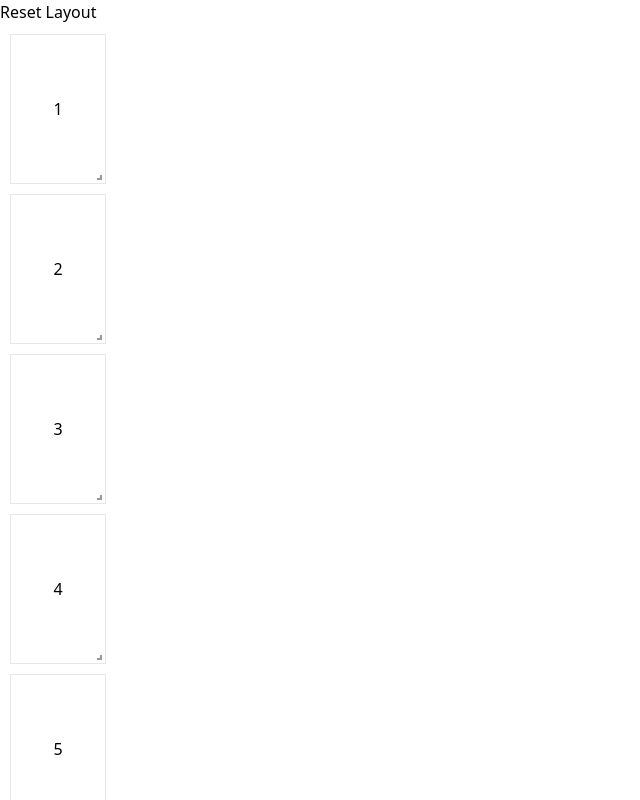
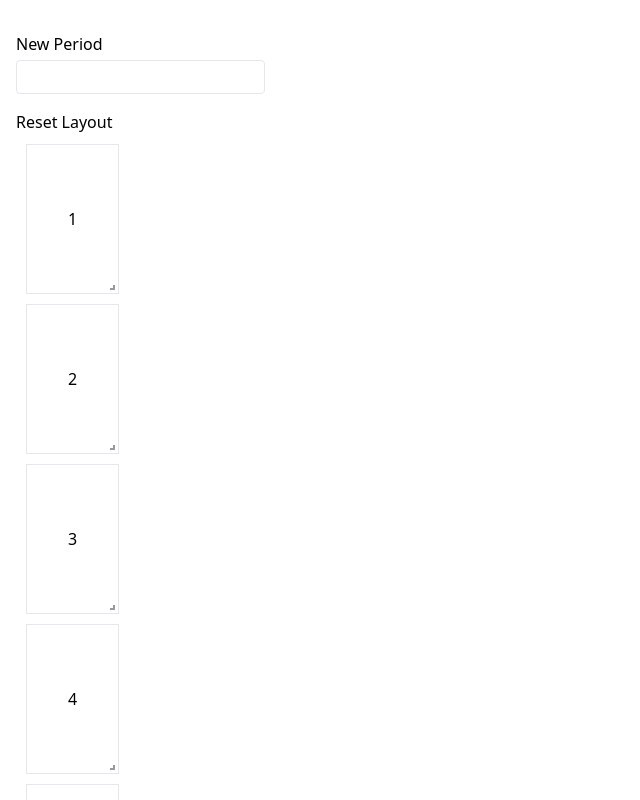
Before and after one commit to westbrookdaniel/timetable-builder, a React (Vite) app: page / in a window 1280 px wide. Shown: the top 800 px of the page, without its empty margins (0-640 px from the left). Built offline with nearby package versions, Linux system fonts and the light colour scheme.

Commit message:
try add  labels

```diff
--- a/package.json
+++ b/package.json
@@ -7,6 +7,7 @@
   },
   "dependencies": {
     "@heroicons/react": "^1.0.2",
+    "dayjs": "^1.10.6",
     "react": "^17.0.0",
     "react-dom": "^17.0.0",
     "react-grid-layout": "^1.2.5"
--- a/src/App.tsx
+++ b/src/App.tsx
@@ -3,7 +3,13 @@ import TimetableLayout from './Layout/TimetableLayout'
 
 function App() {
   return (
-    <div>
+    <div className="p-4">
+      {/* Day Size */}
+      {/* Time Slot Size */}
+      <label htmlFor="new-period">
+        New Period
+        <input id="new-period" type="text" />
+      </label>
       <TimetableLayout />
     </div>
   )
--- /dev/null
+++ b/src/helpers/formatTime.tsx
@@ -0,0 +1,5 @@
+import dayjs from 'dayjs'
+
+export const formatTime = (time: string) => {
+  return dayjs(time).format(`h:mm`)
+}
--- a/src/index.css
+++ b/src/index.css
@@ -1,3 +1,10 @@
 @tailwind base;
 @tailwind components;
 @tailwind utilities;
+
+label {
+  @apply block my-4;
+}
+label input {
+  @apply mt-1 px-2 py-1 block border rounded;
+}
```
Also changed, not shown: src/types.ts (added, +26 -0 lines), 1 other file (tests, documents, lock files or other folders).
